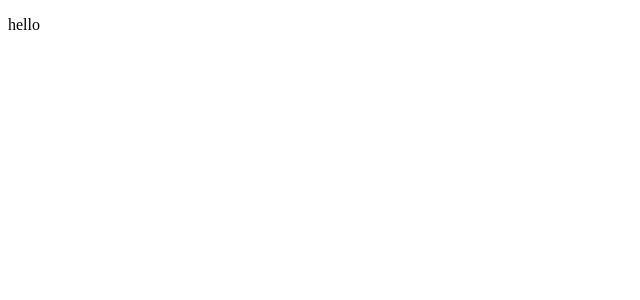
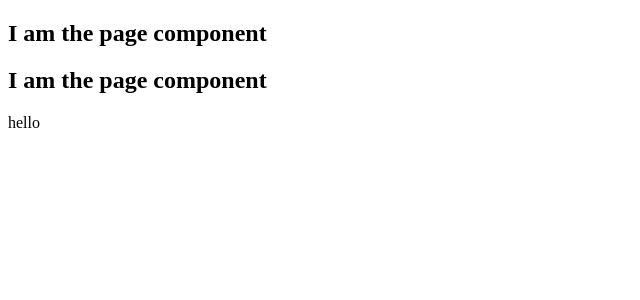
Before and after one commit to brethunholm/sick-fits, a Next.js app in the folder frontend/: page / in a window 1280 px wide. Shown: the top 300 px of the page, without its empty margins (0-640 px from the left). Built offline with nearby package versions, Linux system fonts and the light colour scheme.

Commit message:
set up page structure

```diff
--- /dev/null
+++ b/frontend/components/Page.js
@@ -0,0 +1,17 @@
+import PropTypes from 'prop-types';
+import React from 'react';
+
+export default function Page({ children, cool }) {
+  return (
+    <div>
+      <h2>I am the page component</h2>
+      <h3>{cool}</h3>
+      {children}
+    </div>
+  );
+}
+
+Page.propTypes = {
+  cool: PropTypes.string,
+  children: PropTypes.arrayOf(PropTypes.node),
+};
--- /dev/null
+++ b/frontend/pages/_app.js
@@ -0,0 +1,9 @@
+import Page from '../components/Page';
+
+export default function MyApp({ Component, pageProps }) {
+  return (
+    <Page>
+      <Component {...pageProps} />
+    </Page>
+  );
+}
--- a/frontend/pages/index.js
+++ b/frontend/pages/index.js
@@ -1,9 +1,10 @@
 import React from 'react';
+import Page from '../components/Page';
 
 export default function IndexPage() {
   return (
-    <div>
+    <Page>
       <p>hello</p>
-    </div>
+    </Page>
   );
 }
--- a/frontend/pages/sell.js
+++ b/frontend/pages/sell.js
@@ -1,9 +1,5 @@
 import React from 'react';
 
 export default function SellPage() {
-  return (
-    <div>
-      <p>hello</p>
-    </div>
-  );
+  return <p>hello</p>;
 }
```
